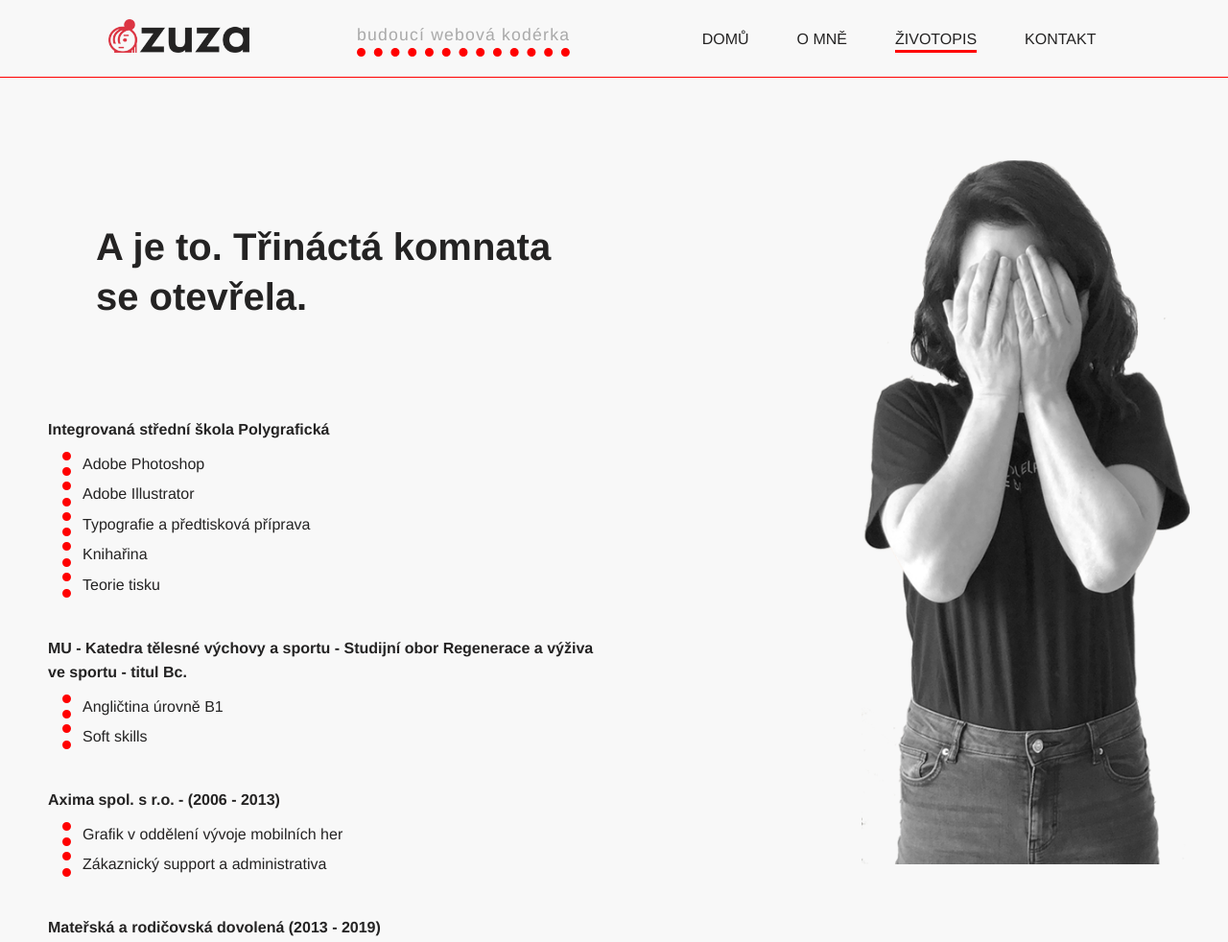
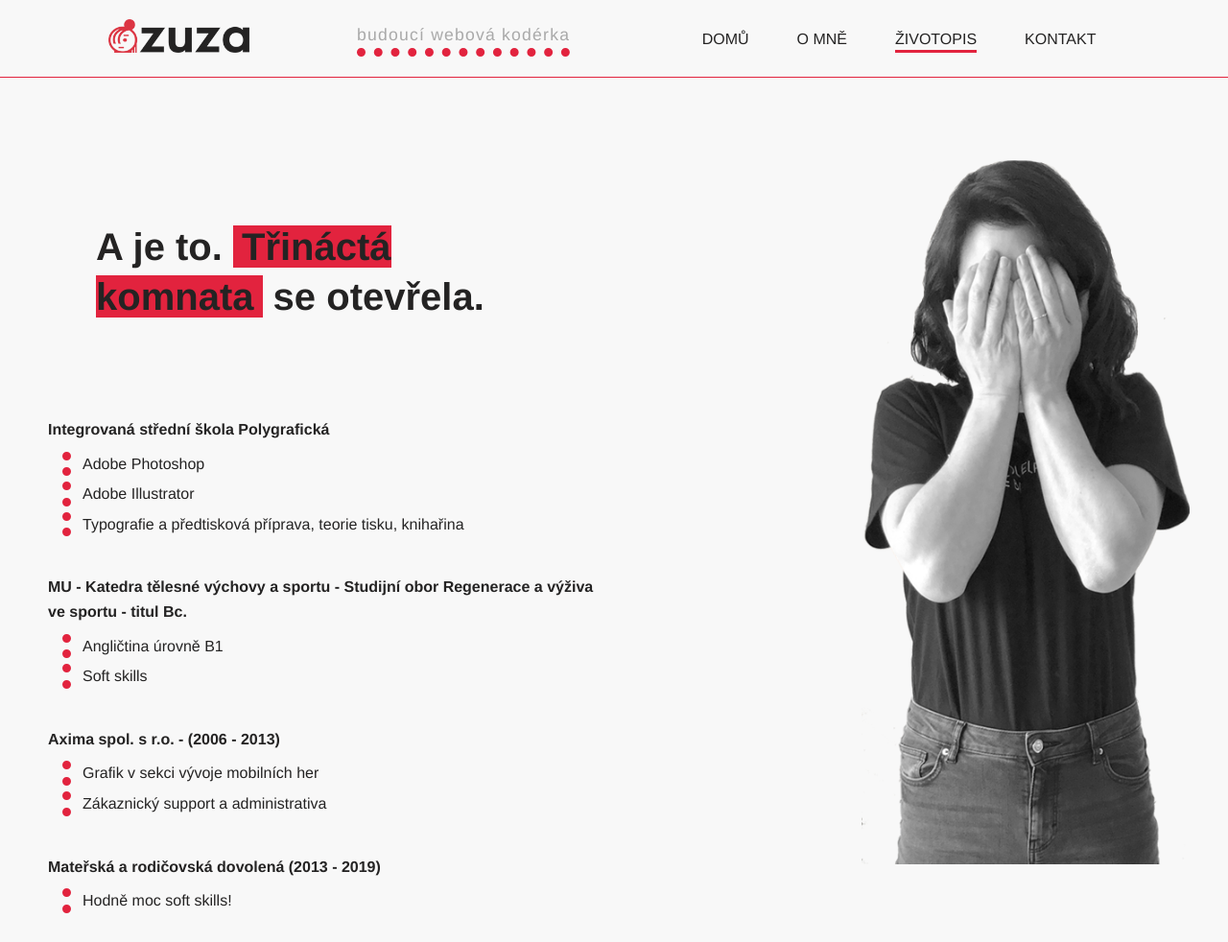
Before and after one commit to zuzaliska/zivotopis, a plain HTML site: page vzdelani.html in a window 1280 px wide. Shown: the top 982 px of the page at 96% size. Drawn offline with Linux system fonts and the light colour scheme.

Commit message:
Finální úpravy v kódu a obdelnik

```diff
--- a/style.css
+++ b/style.css
@@ -14,7 +14,7 @@ body header {
     height: 80px;
     width: 100%;
     background-color: #f8f8f8;
-    border-bottom: 1px solid red;
+    border-bottom: 1px solid #e2233e;
 }
 
 body header img {
@@ -40,7 +40,7 @@ nav ul a {
 }
 
 nav ul a:hover {
-    border-bottom: 3px solid red;
+    border-bottom: 3px solid #e2233e;
 }
 
 
@@ -76,9 +76,10 @@ footer {
     background-color: #f8f8f8;
     margin-top: 25px;
     padding: 20px 0;
-    border-top: 1px solid red;
+    border-top: 1px solid #e2233e;
 }
 /* třídy ----------------------------------------------------------- */
+
 .obsah {
     display: flex;
     position: relative;
@@ -91,7 +92,7 @@ footer {
 }
 
 .obsah ul li {
-    border-left: 9px dotted red;
+    border-left: 9px dotted #e2233e;
     padding-left: 12px;
     margin: 6px 0 0 0;
 }
@@ -102,13 +103,15 @@ footer {
     font-size: 1.1em;
 }
 
-  .obsah > div:nth-child(1),
-  .obsah > div:nth-child(2) {
+.obsah > div:nth-child(1),
+.obsah > div:nth-child(2) {
     flex: 1;
-  }
-  .p_col {
+}
+
+.p_col {
     min-height: 800px;
   }
+
 .p_col img {
     position: absolute;
     top: 0;
@@ -129,12 +132,12 @@ footer {
     color:#242323;
     text-transform: uppercase;
     text-decoration: none;
-    border-bottom: 4px solid red;
+    border-bottom: 4px solid #e2233e;
 }
 
 .mailto {
     padding-bottom: 10px;
-    border-bottom: 3px solid red;
+    border-bottom: 3px solid #e2233e;
 }
 
 .mailto a {
@@ -149,10 +152,16 @@ footer {
 
 
 .aktivni_zalozka {
-    border-bottom: 3px solid red;
+    border-bottom: 3px solid #e2233e;
+}
+
+.obdelnik {
+    background-color: #e2233e;
+    padding: 0 9px;
 }
 
 /* id ------------------------------------------------------------------- */
+
 #header {
     padding: 20px 0 20px 0;
     display: flex;
@@ -164,5 +173,5 @@ footer {
     color: darkgray;
     letter-spacing: 1.2px;
     font-size: 1.1em;
-    border-bottom: 9px dotted red;
+    border-bottom: 9px dotted #e2233e;
 }
--- a/vzdelani.html
+++ b/vzdelani.html
@@ -5,7 +5,7 @@
     <meta http-equiv="X-UA-Compatible" content="IE=edge">
     <meta name="viewport" content="width=device-width, initial-scale=1.0">
     <link type="text/css" rel="stylesheet" href="style.css">
-    <title>Zuzana Lišková - co umím a neumím</title>
+    <title>Zuzana Lišková - Životopis</title>
 </head>
 
 <body>
@@ -27,16 +27,13 @@
     <main>
         <section class="obsah">
             <div>
-                <h2>A je to. Třináctá komnata se otevřela.</h2>
-
+                <h2>A je to. <span class="obdelnik">Třináctá komnata</span> se otevřela.</h2>
                 <h3>Integrovaná střední škola Polygrafická</h3>
 
                 <ul>
                     <li>Adobe Photoshop</li>
                     <li>Adobe Illustrator</li>
-                <li>Typografie a předtisková příprava</li>
-                <li>Knihařina</li>
-                <li>Teorie tisku</li>
+                    <li>Typografie a předtisková příprava, teorie tisku, knihařina</li>
                 </ul>
 
                 <h3>MU - Katedra tělesné výchovy a sportu - Studijní obor Regenerace a výživa ve sportu - titul Bc.</h3>
@@ -47,7 +44,7 @@
 
                 <h3>Axima spol. s r.o. - (2006 - 2013)</h3>
                 <ul>
-                <li>Grafik v oddělení vývoje mobilních her</li>
+                    <li>Grafik v sekci vývoje mobilních her</li>
                     <li>Zákaznický support a administrativa</li>
                 </ul>
 
@@ -65,10 +62,7 @@
             <div class="p_col">
                <img class="velka_zuza" src="images/zuza_knowhow.png" alt="Zuzana Lišková">
             </div>
-
-
         </section>
-
     </main>
 
     <footer>
```
Also changed, not shown: index.html (+1 -1 lines), kontakt.html (+5 -6 lines), omne.html (+6 -5 lines), images/zuza_uvod.png (deleted), images/zuza_uvod_b.png (deleted). Lines whose indentation alone changed are shown as unchanged.
